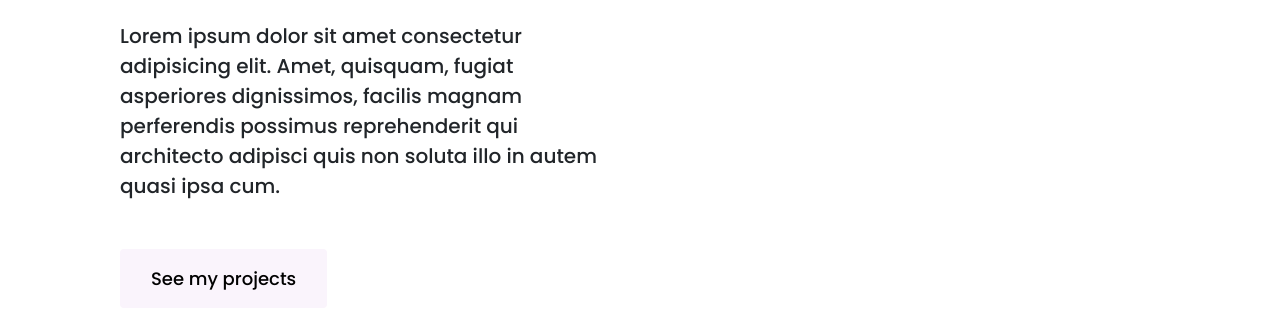
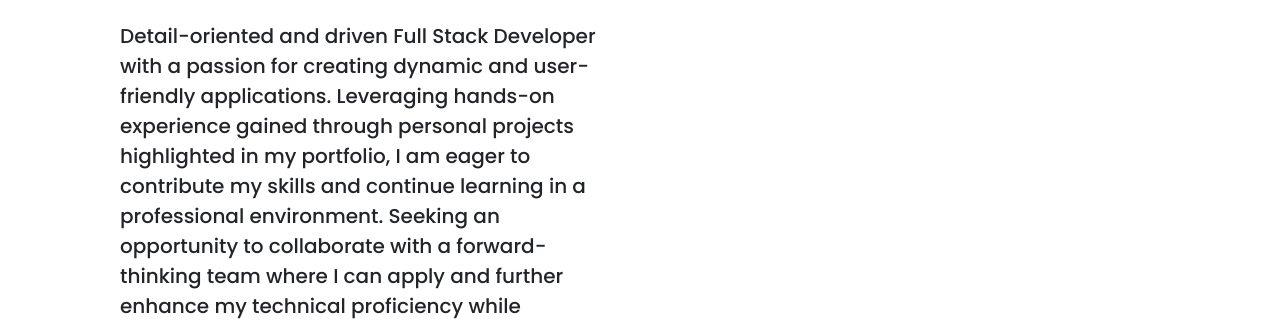
Before and after one commit to NicoletteSteenkamp/portfolio-website, a plain HTML site: page about.html in a window 1280 px wide. Shown: the part 463-788 px from the top of the page. Drawn offline with nearby package versions, Linux system fonts and the light colour scheme.

Commit message:
edited about

```diff
--- a/about.html
+++ b/about.html
@@ -48,12 +48,9 @@
         <div class="col-md-6">
           <div class="content">
             <h1 class="mb-4">Hi,I am Nicolette Steenkamp</h1>
-            <h2 class="mb-4">Front-end developer from South-Africa</h2>
+            <h2 class="mb-4">Full stack Developer from South-Africa</h2>
             <p class="mb-5">
-              Lorem ipsum dolor sit amet consectetur adipisicing elit. Amet,
-              quisquam, fugiat asperiores dignissimos, facilis magnam
-              perferendis possimus reprehenderit qui architecto adipisci quis
-              non soluta illo in autem quasi ipsa cum.
+              Detail-oriented and driven  Full Stack Developer with a passion for creating dynamic and user-friendly applications. Leveraging hands-on experience gained through personal projects highlighted in my portfolio, I am eager to contribute my skills and continue learning in a professional environment. Seeking an opportunity to collaborate with a forward-thinking team where I can apply and further enhance my technical proficiency while delivering innovative solutions."
             </p>
             <a class='btn btn-branding' href='/projects' title='my projects'>See my projects</a
             >
```
